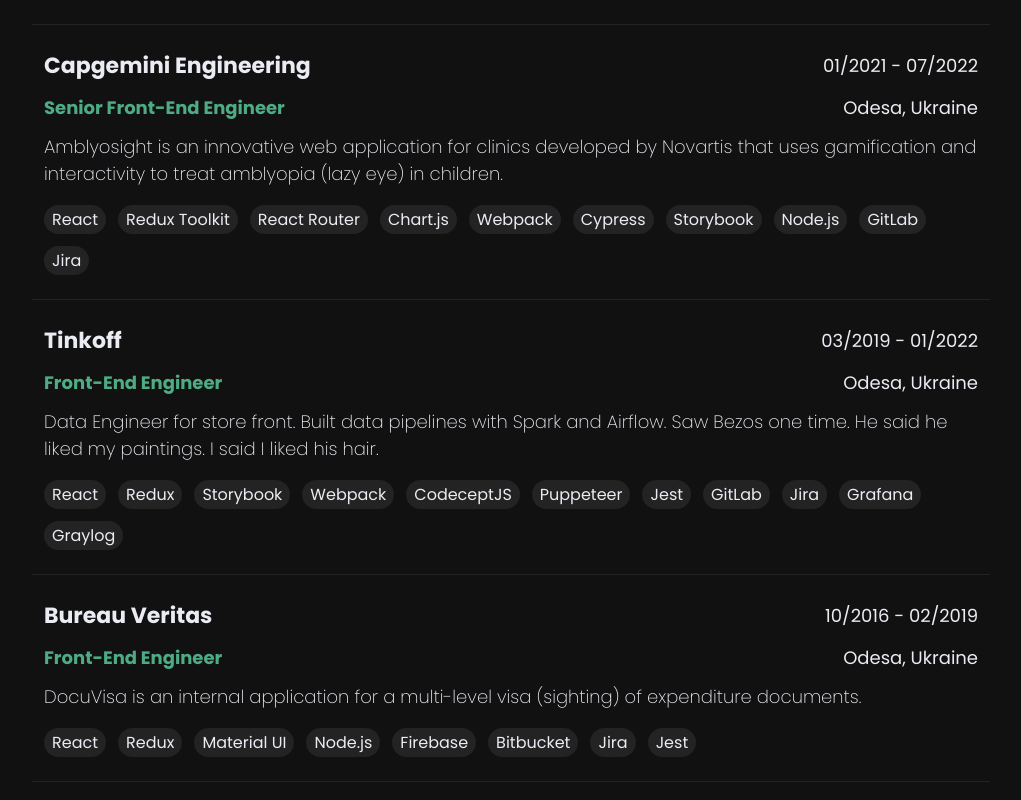
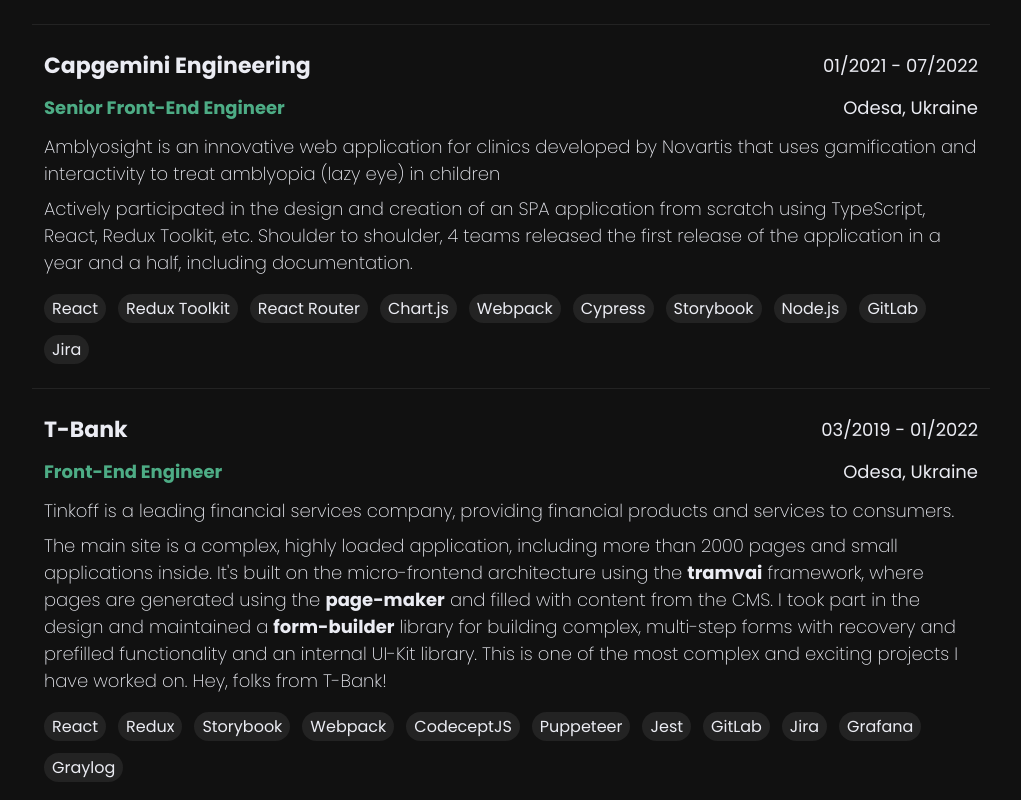
Before and after one commit to andranik-ss/portfolio, a Next.js app: page / in a window 1280 px wide. Shown: the part 3100-3900 px from the top of the page, without its empty margins (189-1210 px from the left). Built offline with nearby package versions, Linux system fonts and the light colour scheme.

Commit message:
update experience section

```diff
--- a/components/home/experience/Experience.tsx
+++ b/components/home/experience/Experience.tsx
@@ -56,8 +56,19 @@
     position: 'Senior Front-End Engineer',
     time: '01/2021 - 07/2022',
     location: 'Odesa, Ukraine',
-    description: `Amblyosight is an innovative web application for clinics developed by Novartis that uses gamification and interactivity to
-treat amblyopia (lazy eye) in children.`,
+    description: (
+      <>
+        <p>
+          Amblyosight is an innovative web application for clinics developed by Novartis that uses gamification and
+          interactivity to treat amblyopia (lazy eye) in children
+        </p>
+        <p>
+          Actively participated in the design and creation of an SPA application from scratch using TypeScript, React,
+          Redux Toolkit, etc. Shoulder to shoulder, 4 teams released the first release of the application in a year and
+          a half, including documentation.
+        </p>
+      </>
+    ),
     tech: [
       'React',
       'Redux Toolkit',
@@ -72,12 +83,23 @@
     ],
   },
   {
-    title: 'Tinkoff',
+    title: 'T-Bank',
     position: 'Front-End Engineer',
     time: '03/2019 - 01/2022',
     location: 'Odesa, Ukraine',
-    description:
-      'Data Engineer for store front. Built data pipelines with Spark and Airflow. Saw Bezos one time. He said he liked my paintings. I said I liked his hair.',
+    description: (
+      <>
+        <p>Tinkoff is a leading financial services company, providing financial products and services to consumers.</p>
+        <p>
+          The main site is a complex, highly loaded application, including more than 2000 pages and small applications
+          inside. It&apos;s built on the micro-frontend architecture using the <b>tramvai</b> framework, where pages are
+          generated using the <b>page-maker</b> and filled with content from the CMS. I took part in the design and
+          maintained a <b>form-builder</b> library for building complex, multi-step forms with recovery and prefilled
+          functionality and an internal UI-Kit library. This is one of the most complex and exciting projects I have
+          worked on. Hey, folks from T-Bank!
+        </p>
+      </>
+    ),
     tech: [
       'React',
       'Redux',
--- a/components/home/experience/ExperienceItem.tsx
+++ b/components/home/experience/ExperienceItem.tsx
@@ -1,3 +1,4 @@
+import { ReactNode} from "react"
 import { Reveal } from "@/components/utils/Reveal";
 import styles from "./experience.module.scss";
 
@@ -6,7 +7,7 @@
   position: string;
   time: string;
   location: string;
-  description: string;
+  description: ReactNode;
   tech: string[];
 }
 
@@ -38,7 +39,7 @@
         </Reveal>
       </div>
       <Reveal>
-        <p className={styles.description}>{description}</p>
+        <div className={styles.description}>{description}</div>
       </Reveal>
       <Reveal>
         <div className={styles.tech}>
--- a/components/home/experience/experience.module.scss
+++ b/components/home/experience/experience.module.scss
@@ -26,6 +26,10 @@
 .description {
   margin-bottom: 1.8rem;
   font-weight: 200;
+
+  & > p {
+    margin-bottom: 0.8rem;
+  }
 }
 
 .tech {
```
